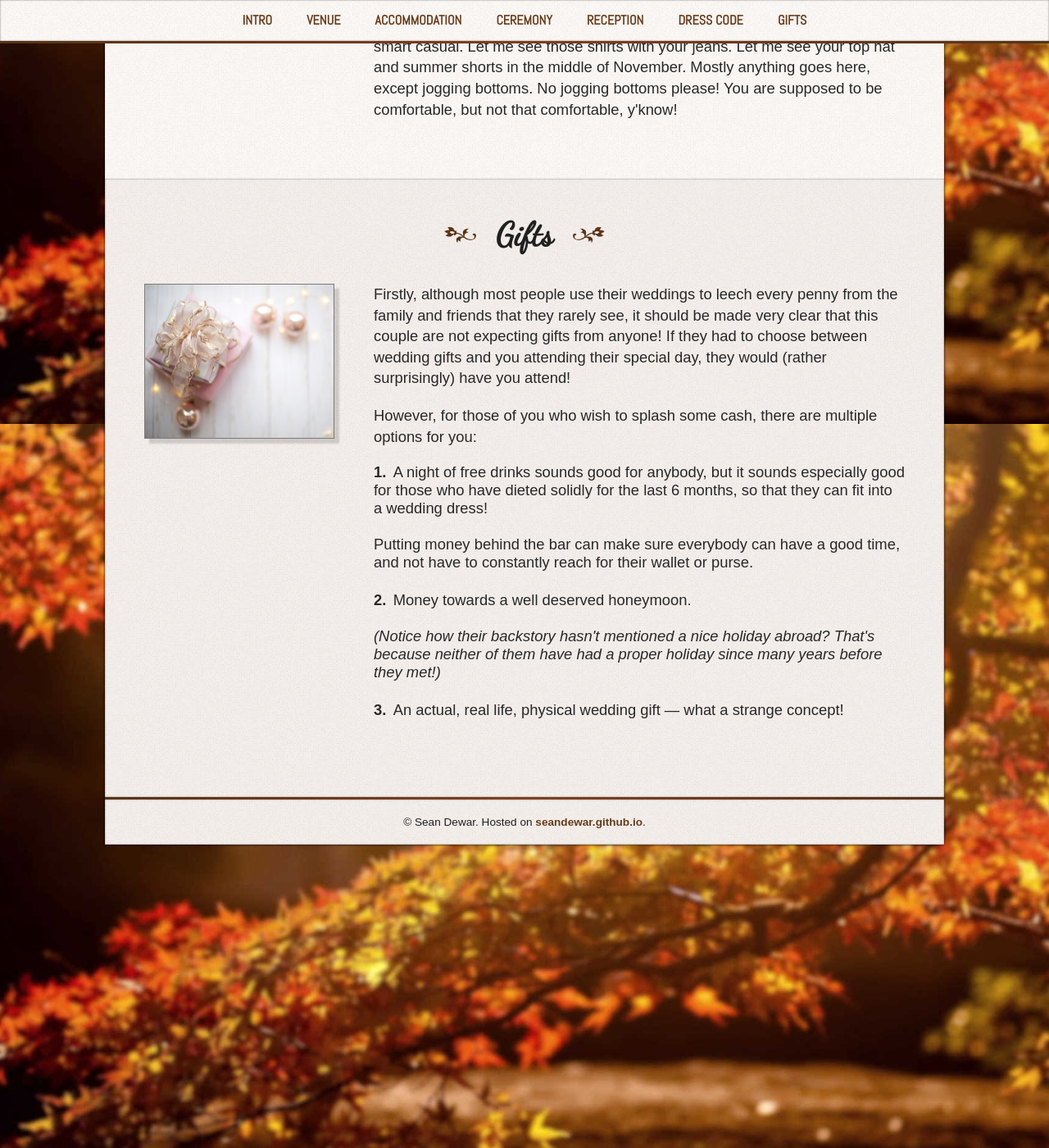
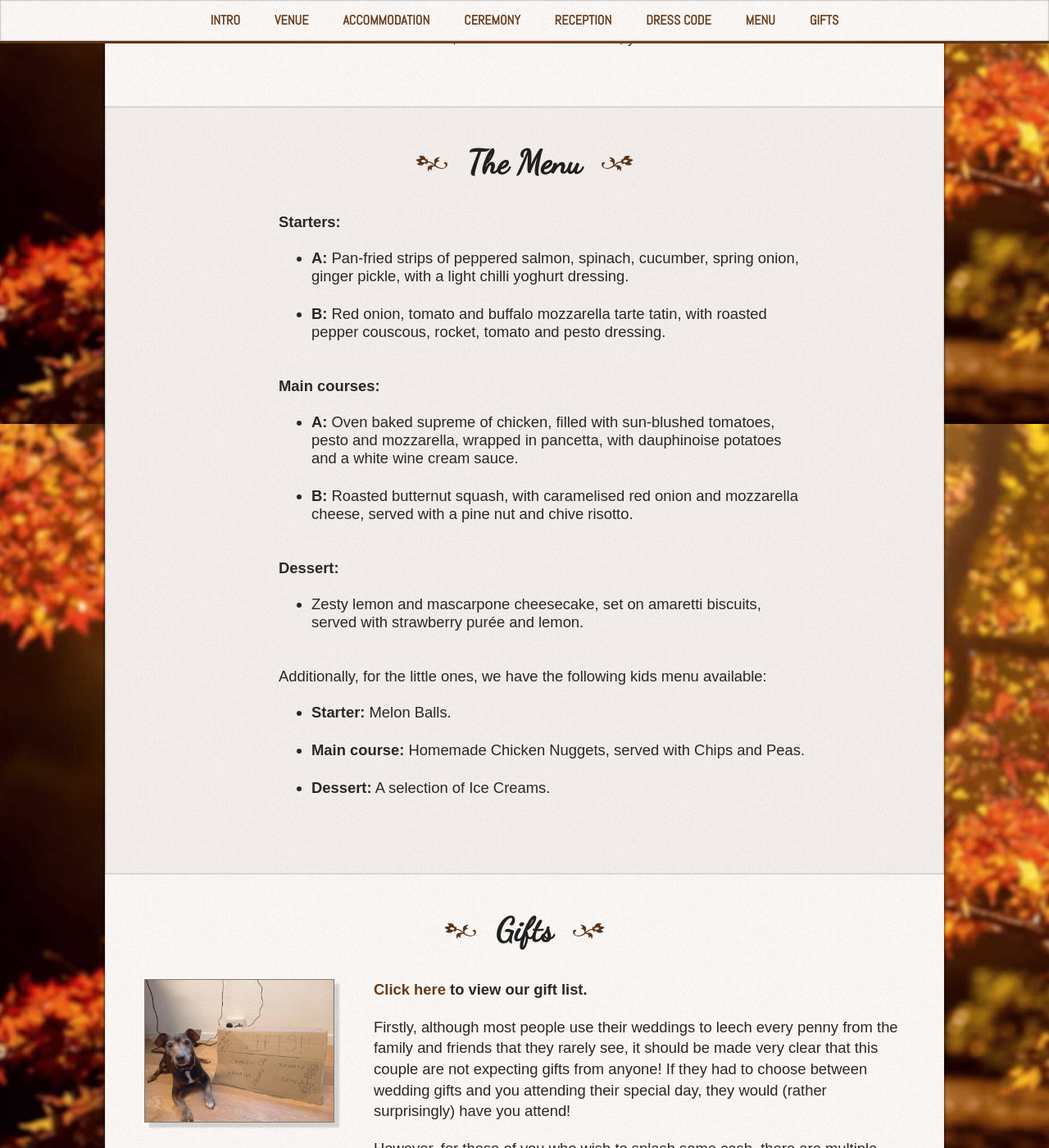
Before and after one commit to seandewar/seandewar.github.io, a Jekyll site: the page built from bethandjosh.html, in a window 1280 px wide and 1400 px high, scrolled down 4883 px. Shown: the whole window at 82% size. Built offline with Jekyll 4.4.1, drawn with Linux system fonts in a browser that asks for light colours; nearby versions of some CDN libraries; some web fonts are replaced.

Commit message:
bethandjosh: Update page information

```diff
--- a/bethandjosh.html
+++ b/bethandjosh.html
@@ -21,6 +21,7 @@ scripts: ["/js/wedding/navbar.js", "/js/wedding/countdown-clock.js"]
             <a href="#ceremony">Ceremony</a>
             <a href="#reception">Reception</a>
             <a href="#dress-code">Dress Code</a>
+            <a href="#menu">Menu</a>
             <a href="#gifts">Gifts</a>
         </nav>
         <div class="wedding-divider"></div>
@@ -165,7 +166,10 @@ scripts: ["/js/wedding/navbar.js", "/js/wedding/countdown-clock.js"]
     <section id="venue" class="wedding-section">
         <h1 class="wedding-title">The Venue</h1>
         <div class="wedding-intro-container">
-            <div class="wedding-intro-content-col wedding-venue-content-col wedding-intro-content-col-right-pad">
+            <div class="wedding-intro-img-col wedding-venue-map-col">
+                <iframe class="wedding-intro-img" width="400" height="300" frameborder="0" src="https://www.google.com/maps/embed/v1/place?q=place_id:ChIJAcibM6j1dUgRKs0KqPx2ffU&key=AIzaSyAY88jpXMRZX-bXH_SDbpSo6j0bEaCfsMw" allowfullscreen></iframe>
+            </div>
+            <div class="wedding-intro-content-col wedding-venue-content-col">
                 <p>
                     The wedding will be held on
                     <b>30th November 2021</b> at:
@@ -195,9 +199,6 @@ scripts: ["/js/wedding/navbar.js", "/js/wedding/countdown-clock.js"]
                     to see the location on Google Maps.
                 </p>
             </div>
-            <div class="wedding-intro-img-col wedding-venue-map-col">
-                <iframe class="wedding-intro-img" width="400" height="300" frameborder="0" src="https://www.google.com/maps/embed/v1/place?q=place_id:ChIJAcibM6j1dUgRKs0KqPx2ffU&key=AIzaSyAY88jpXMRZX-bXH_SDbpSo6j0bEaCfsMw" allowfullscreen></iframe>
-            </div>
         </div>
     </section>
     <section id="accommodation" class="wedding-section">
@@ -205,7 +206,7 @@ scripts: ["/js/wedding/navbar.js", "/js/wedding/countdown-clock.js"]
         <!-- TODO: better image -->
         <div class="wedding-intro-container">
             <div class="wedding-intro-img-col">
-                <img class="wedding-intro-img" src="/img/wedding/dress-code-sample.jpg" max-width="300" max-height="400">
+                <img class="wedding-intro-img" src="/img/wedding/ravenswood.jpg" max-width="300" max-height="400">
             </div>
             <div class="wedding-intro-content-col">
                 <p>
@@ -232,7 +233,7 @@ scripts: ["/js/wedding/navbar.js", "/js/wedding/countdown-clock.js"]
         <div class="wedding-intro-container">
             <!-- TODO: change this image & maybe center it + landscape it -->
             <div class="wedding-intro-img-col">
-                <img class="wedding-intro-img" src="/img/wedding/dress-code-sample.jpg" max-width="300" max-height="400">
+                <img class="wedding-intro-img" src="/img/wedding/ravenswood-marry.jpg" max-width="300" max-height="400">
             </div>
             <div class="wedding-intro-content-col">
                 <p>
@@ -268,13 +269,9 @@ scripts: ["/js/wedding/navbar.js", "/js/wedding/countdown-clock.js"]
             </div>
         </div>
     </section>
-    <section id="ceremony" class="wedding-section">
+    <section id="reception" class="wedding-section">
         <h1 class="wedding-title">The Reception</h1>
         <div class="wedding-intro-container">
-            <!-- TODO: change this image -->
-            <div class="wedding-intro-img-col">
-                <img class="wedding-intro-img" src="/img/wedding/dress-code-sample.jpg" max-width="300" max-height="400">
-            </div>
             <div class="wedding-intro-content-col">
                 <p>
                     The evening guests can arrive at the venue from <b>19:00 (7pm)</b>
@@ -285,12 +282,12 @@ scripts: ["/js/wedding/navbar.js", "/js/wedding/countdown-clock.js"]
                     you must be finishing up at midnight when the music will
                     stop and the bar will be closed!
                 </p>
+            </div>
         </div>
     </section>
     <section id="dress-code" class="wedding-section">
         <h1 class="wedding-title">The Dress Code</h1>
         <div class="wedding-intro-container">
-            <!-- TODO: better image of what's expected -->
             <div class="wedding-intro-img-col">
                 <img class="wedding-intro-img" src="/img/wedding/dress-code-sample.jpg" max-width="300" max-height="400">
             </div>
@@ -325,13 +322,65 @@ scripts: ["/js/wedding/navbar.js", "/js/wedding/countdown-clock.js"]
             </div>
         </div>
     </section>
+    <section id="menu" class="wedding-section">
+        <h1 class="wedding-title">The Menu</h1>
+        <div class="wedding-intro-container">
+            <div class="wedding-intro-content-col">
+                <p>
+                    <b>Starters:</b>
+                </p>
+                <ul>
+                    <li><b>A:</b> Pan-fried strips of peppered salmon, spinach,
+                        cucumber, spring onion, ginger pickle, with a light
+                        chilli yoghurt dressing.</li>
+                    <li><b>B:</b> Red onion, tomato and buffalo mozzarella tarte
+                        tatin, with roasted pepper couscous, rocket, tomato and
+                        pesto dressing.</li>
+                </ul>
+                <p>
+                    <b>Main courses:</b>
+                </p>
+                <ul>
+                    <li><b>A:</b> Oven baked supreme of chicken, filled with
+                        sun-blushed tomatoes, pesto and mozzarella, wrapped in
+                        pancetta, with dauphinoise potatoes and a white wine
+                        cream sauce.
+                    </li>
+                    <li><b>B:</b> Roasted butternut squash, with caramelised red
+                        onion and mozzarella cheese, served with a pine nut and
+                        chive risotto.</li>
+                </ul>
+                <p>
+                    <b>Dessert:</b>
+                </p>
+                <ul>
+                    <li>Zesty lemon and mascarpone cheesecake, set on amaretti
+                        biscuits, served with strawberry purée and lemon.</li>
+                </ul>
+                <p>
+                    Additionally, for the little ones, we have the following
+                    kids menu available:
+                </p>
+                <ul>
+                    <li><b>Starter:</b> Melon Balls.</li>
+                    <li><b>Main course:</b> Homemade Chicken Nuggets, served
+                        with Chips and Peas.</li>
+                    <li><b>Dessert:</b> A selection of Ice Creams.</li>
+                </ul>
+            </div>
+        </div>
+    </section>
     <section id="gifts" class="wedding-section">
         <h1 class="wedding-title">Gifts</h1>
         <div class="wedding-intro-container">
             <div class="wedding-intro-img-col">
-                <img class="wedding-intro-img" src="/img/wedding/gifts.jpg" max-width="300" max-height="400">
+                <img class="wedding-intro-img" src="/img/wedding/gifts-ozzy.jpg" max-width="300" max-height="400">
             </div>
             <div class="wedding-intro-content-col">
+                <p>
+                    <b><a href="https://www.weddingshop.com/buy/view/93336">Click here</a>
+                       to view our gift list.</b>
+                </p>
                 <p>
                     Firstly, although most people use their weddings to leech
                     every penny from the family and friends that they rarely
--- a/css/wedding.css
+++ b/css/wedding.css
@@ -292,6 +292,7 @@ ol > li:before {
 @media (max-width: 767px) {
     .wedding-intro-img-col {
         width: 100%;
+        padding-bottom: 2rem;
     }
 }
 
@@ -324,7 +325,6 @@ ol > li:before {
     .wedding-intro-content-col {
         width: 100%;
         padding-left: 0;
-        padding-top: 2rem;
     }
 
     .wedding-intro-content-col-right-pad {
```
Also changed, not shown: img/wedding/dress-code-sample.jpg, img/wedding/gifts-ozzy.jpg (added), img/wedding/gifts.jpg (deleted), img/wedding/ravenswood-marry.jpg (added), img/wedding/ravenswood.jpg (added).
